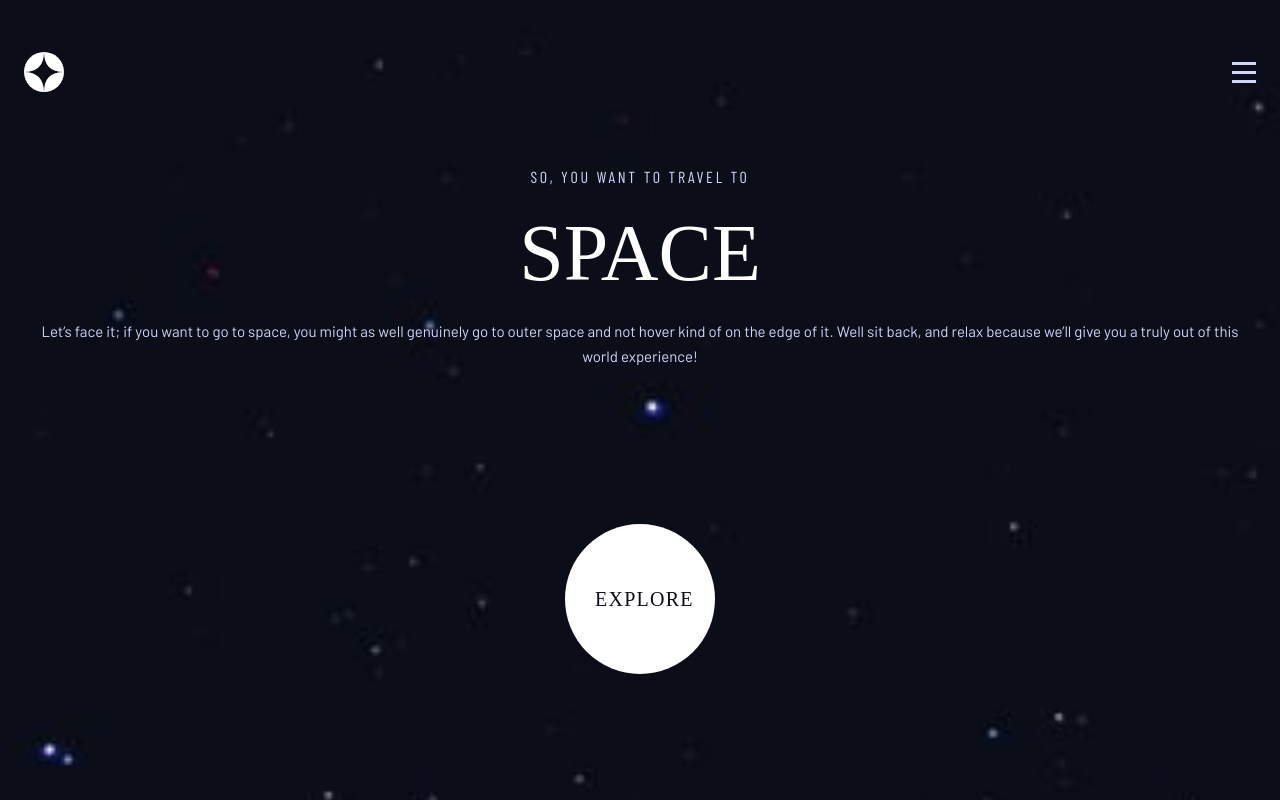
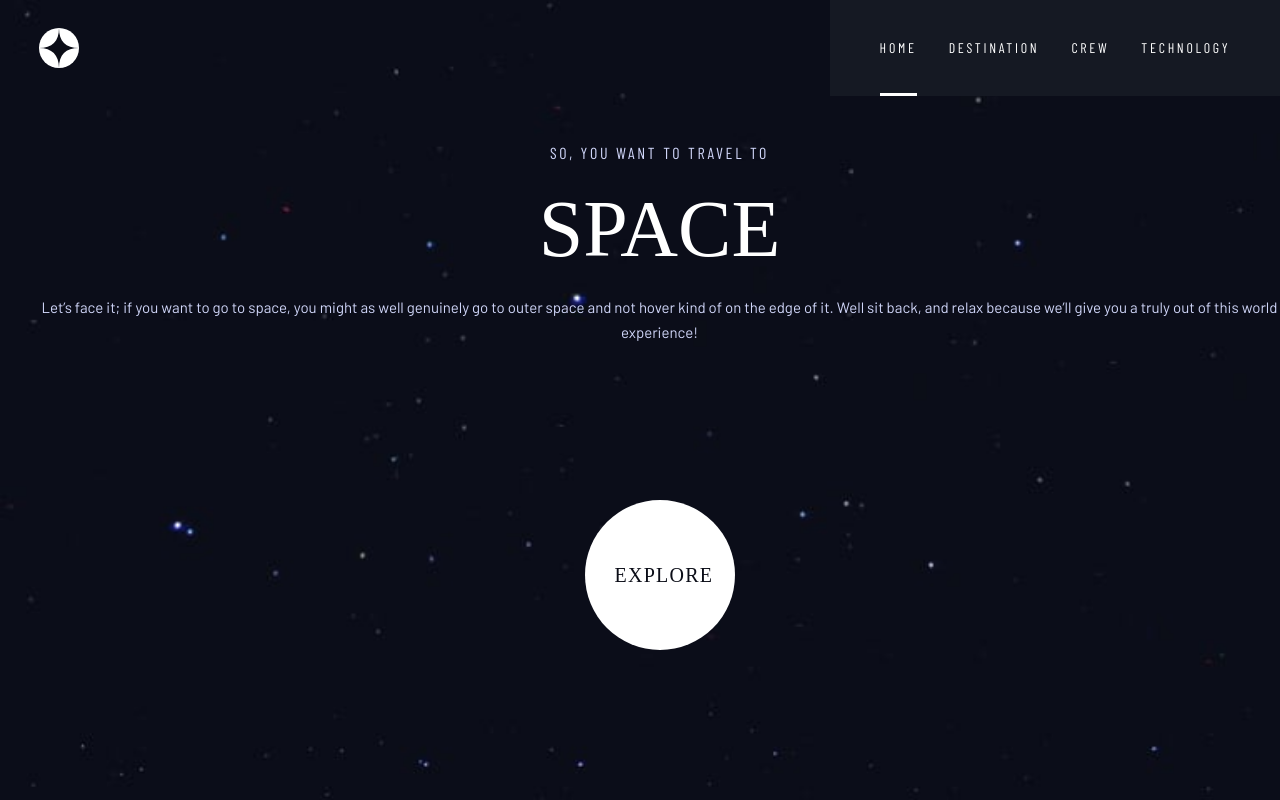
Before and after one commit to DaniielDz/Space-Tourism-Proyect, a plain HTML site: page index.html in a window 1280 px wide. Drawn offline with nearby package versions, Linux system fonts and the light colour scheme; a web font is replaced by a local one.

Commit message:
navegacion de tablet finalizada

```diff
--- a/index.html
+++ b/index.html
@@ -19,9 +19,9 @@
         <button class="button">
             <img src="/src/assets/shared/icon-hamburger.svg" alt="Mobile menu">
         </button>
-        <nav class="header-nav">
-            <ul class="nav-links">
-                <li><a class="nav-link" href="#"><span>00</span>home</a></li>
+        <nav class="header-nav mobile-nav tablet-nav">
+            <ul class="nav-links ">
+                <li><a class="nav-link nav-link--active" href="#"><span>00</span>home</a></li>
                 <li><a class="nav-link" href="#"><span>01</span>destination</a></li>
                 <li><a class="nav-link" href="#"><span>02</span>crew</a></li>
                 <li><a class="nav-link" href="#"><span>03</span>technology</a></li>
--- a/src/css/style.css
+++ b/src/css/style.css
@@ -29,7 +29,6 @@ body {
 /* Header */
 .header {
     width: 100%;
-    height: 9.6rem;
     display: flex;
     justify-content: space-between;
     align-items: center;
@@ -41,22 +40,22 @@ body {
 .button {
     height: 2.1rem;
     background: none;
-    outline: none;
     border: none;
     cursor: pointer;
     z-index: 10;
 }
 .header-nav {
-    display: none;
     position: fixed;
+    width: 25.5rem;
+    backdrop-filter: blur(3.5rem);
+}
+.mobile-nav {
     top: 0;
     right: -30rem;
-    width: 25.5rem;
     height: 100%;
-    backdrop-filter: blur(3.5rem);
     transition: right .5s ease;
 }
-.header-nav--active {
+.mobile-nav--active {
     display: block;
     right: 0;
 }
@@ -135,3 +134,37 @@ body {
     background-color: var(--white);
     border-radius: 50%;
 }
+
+
+@media (min-width: 768px) {
+    body {
+        padding: 0 0 0 3.9rem;
+        background-image: url('/src/assets/home/background-home-tablet.jpg');
+    }
+    .header { height: 9.6rem; }
+    .button { display: none; }
+    .header-nav {
+        width: 45rem;
+        height: 9.6rem;
+        backdrop-filter: none;
+        background-color: #151923;
+    }
+    .tablet-nav {
+        display: flex;
+        justify-content: center;
+        align-items: center;
+        right: 0;
+    }
+    .nav-links{
+        margin: 0;
+        flex-direction: row;
+    }
+    .nav-link {
+        display: inline-block;
+        height: 9.6rem;
+        font-size: 1.4rem;
+        line-height: 9.6rem;
+    }
+    .nav-link--active { border-bottom: 3px solid var(--white); }
+    .nav-link span { display: none; }
+}
```
